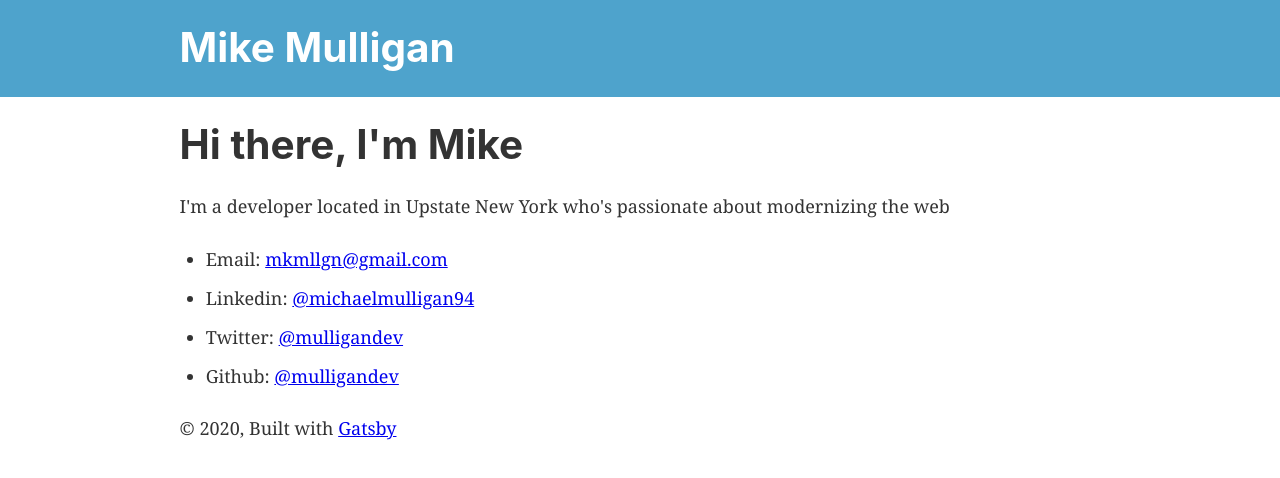
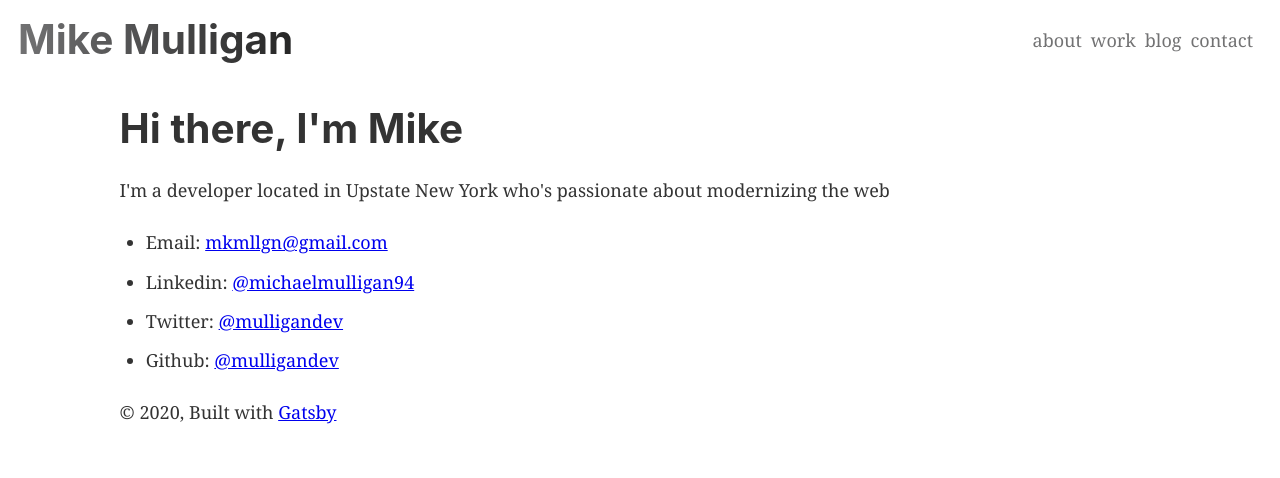
Before and after one commit to mulligandev/portfolio, a Gatsby site: page / in a window 1280 px wide. Built offline with nearby package versions, Linux system fonts and the light colour scheme; Gatsby itself is replaced by a stand-in of ours.

Commit message:
Added site navigation mockup

```diff
--- /dev/null
+++ b/src/components/header.css
@@ -0,0 +1,17 @@
+.navigation {
+  float: right;
+  padding-top: 0.5rem;
+}
+
+.navigation a {
+  text-decoration:none;
+  color: #727273;
+  margin-right: 0.5rem;
+}
+
+.navigation a:hover {
+  border-width: 0;
+  border-color: #262626;
+  border-style: solid;
+  border-bottom-width: 2px;
+}
--- a/src/components/header.js
+++ b/src/components/header.js
@@ -1,32 +1,42 @@
+import React from "react"
 import { Link } from "gatsby"
 import PropTypes from "prop-types"
-import React from "react"
+
+// CSS Imports
+import "./header.css"
 
 const Header = ({ siteTitle }) => (
   <header
     style={{
-      background: `#4EA3CC`,
       marginBottom: `1.45rem`,
     }}
   >
     <div
       style={{
         margin: `0 auto`,
-        maxWidth: 960,
-        padding: `1.45rem 1.0875rem`,
+        padding: `1rem`,
       }}
     >
-      <h1 style={{ margin: 0 }}>
+      <h1 style={{ /* margin: 0 */ display: "inline" }}>
         <Link
           to="/"
           style={{
             color: `white`,
             textDecoration: `none`,
+            "background-image": "linear-gradient(to right, #727273, #262626)",
+            "-webkit-background-clip": "text",
+            "-webkit-text-fill-color": "transparent",
           }}
         >
           {siteTitle}
         </Link>
       </h1>
+      <nav className="navigation">
+        <a href="#">about</a>
+        <a href="#">work</a>
+        <a href="#">blog</a>
+        <a href="#">contact</a>
+      </nav>
     </div>
   </header>
 )
--- a/src/components/layout.js
+++ b/src/components/layout.js
@@ -1,18 +1,15 @@
-/**
- * Layout component that queries for data
- * with Gatsby's useStaticQuery component
- *
- * See: https://www.gatsbyjs.org/docs/use-static-query/
- */
-
 import React from "react"
 import PropTypes from "prop-types"
 import { useStaticQuery, graphql } from "gatsby"
 
+// Component Imports
 import Header from "./header"
+
+// CSS Imports
 import "./layout.css"
 
 const Layout = ({ children }) => {
+  // GraphQL Query to get the site title
   const data = useStaticQuery(graphql`
     query SiteTitleQuery {
       site {
@@ -29,7 +26,7 @@ const Layout = ({ children }) => {
       <div
         style={{
           margin: `0 auto`,
-          maxWidth: 960,
+          maxWidth: 1080,
           padding: `0 1.0875rem 1.45rem`,
         }}
       >
```
